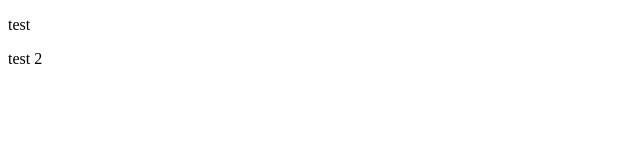
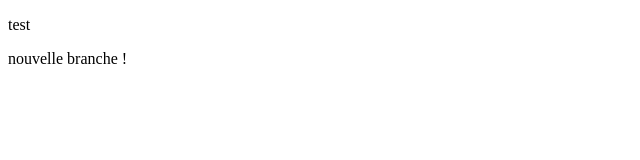
Before and after one commit to Pyke7/git-practice, a plain HTML site: page index.html in a window 1280 px wide. Shown: the full height of the page, 0-640 px from the left. Drawn offline with Linux system fonts and the light colour scheme.

Commit message:
commit nouvelle brannche

```diff
--- a/index.html
+++ b/index.html
@@ -8,6 +8,6 @@
 </head>
 <body>
     <p>test</p>
-    <p>test 2</p>
+    <p>nouvelle branche !</p>
 </body>
 </html>
```
